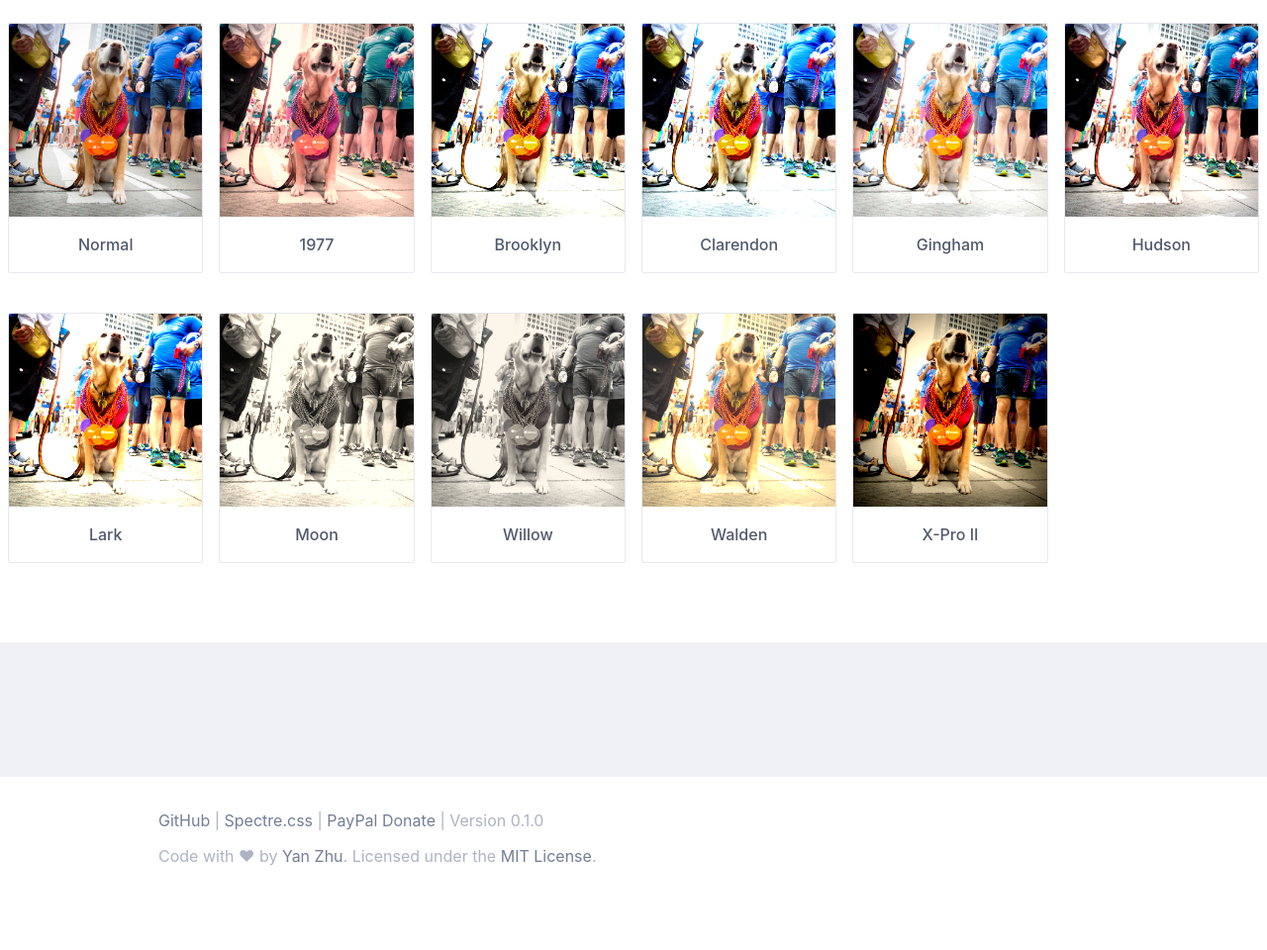
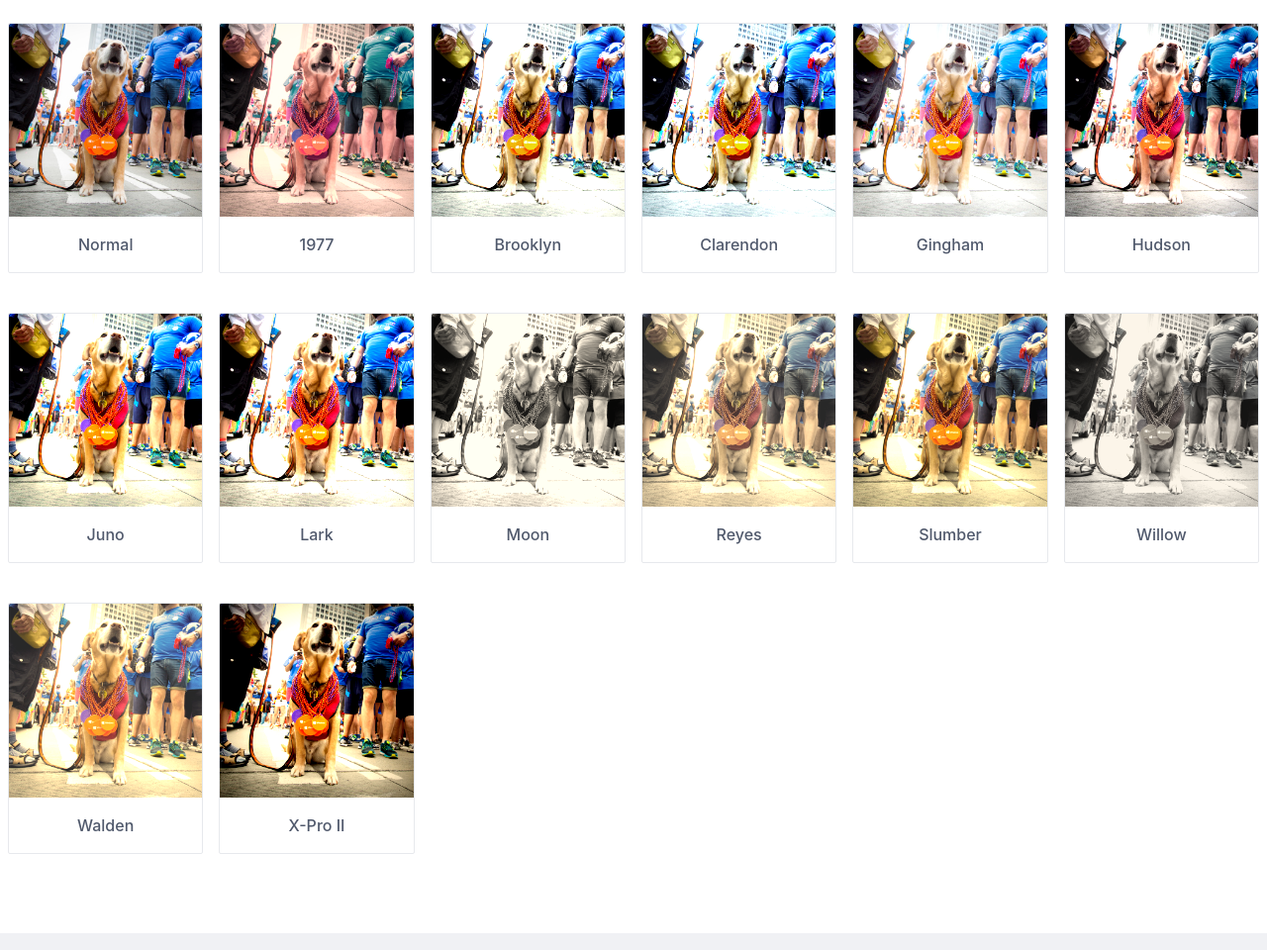
Before and after one commit to picturepan2/instagram.css, a website: page index.html in a window 1280 px wide. Shown: the part 505-1465 px from the top of the page at 99% size. Before the commit the page ends 1418 px from the top, so only its background shows below. Drawn offline with Linux system fonts and the light colour scheme.

Commit message:
Add new filters Juno, Reyes and Slumber

```diff
--- a/index.html
+++ b/index.html
@@ -113,6 +113,16 @@
         </div>
         <div class="column col-2 col-md-3 col-sm-6 col-xs-12">
           <div class="card">
+            <div class="card-image filter-juno">
+              <img src="assets/img/instagram-example.jpg" class="img-responsive">
+            </div>
+            <div class="card-header">
+              <span class="h6">Juno</span>
+            </div>
+          </div>
+        </div>
+        <div class="column col-2 col-md-3 col-sm-6 col-xs-12">
+          <div class="card">
             <div class="card-image filter-lark">
               <img src="assets/img/instagram-example.jpg" class="img-responsive">
             </div>
@@ -128,6 +138,26 @@
             </div>
             <div class="card-header">
               <span class="h6">Moon</span>
+            </div>
+          </div>
+        </div>
+        <div class="column col-2 col-md-3 col-sm-6 col-xs-12">
+          <div class="card">
+            <div class="card-image filter-reyes">
+              <img src="assets/img/instagram-example.jpg" class="img-responsive">
+            </div>
+            <div class="card-header">
+              <span class="h6">Reyes</span>
+            </div>
+          </div>
+        </div>
+        <div class="column col-2 col-md-3 col-sm-6 col-xs-12">
+          <div class="card">
+            <div class="card-image filter-slumber">
+              <img src="assets/img/instagram-example.jpg" class="img-responsive">
+            </div>
+            <div class="card-header">
+              <span class="h6">Slumber</span>
             </div>
           </div>
         </div>
--- /dev/null
+++ b/src/_juno.scss
@@ -0,0 +1,10 @@
+// Juno Filter
+.filter-juno {
+  filter: sepia(.35) contrast(1.15) brightness(1.15) saturate(1.8);
+
+  &::before {
+    background: rgba(127, 187, 227, .2);
+    content: "";
+    mix-blend-mode: overlay;
+  }
+}
--- /dev/null
+++ b/src/_reyes.scss
@@ -0,0 +1,4 @@
+// Reyes Filter
+.filter-reyes {
+  filter: sepia(.75) contrast(.75) brightness(1.25) saturate(1.4);
+}
--- /dev/null
+++ b/src/_slumber.scss
@@ -0,0 +1,10 @@
+// Slumber Filter
+.filter-slumber {
+  filter: sepia(.65) contrast(.95) brightness(1.25) saturate(2);
+
+  &::before {
+    background: rgba(127, 187, 227, .4);
+    content: "";
+    mix-blend-mode: multiply;
+  }
+}
--- a/src/_xpro-ii.scss
+++ b/src/_xpro-ii.scss
@@ -3,7 +3,7 @@
   filter: sepia(.4) contrast(1.5) brightness(1.2) saturate(1.4);
 
   &::before {
-    background: radial-gradient(circle closest-corner, transparent 0, rgba(0, 0, 0, .65) 100%);
+    background: radial-gradient(circle closest-corner, transparent 0, rgba(0, 0, 0, .45) 100%);
     content: "";
     mix-blend-mode: multiply;
   }
--- a/src/instagram.scss
+++ b/src/instagram.scss
@@ -8,8 +8,11 @@
 @import "clarendon";
 @import "gingham";
 @import "hudson";
+@import "juno";
 @import "lark";
 @import "moon";
+@import "reyes";
+@import "slumber";
 @import "walden";
 @import "willow";
 @import "xpro-ii";
```
Also changed, not shown: dist/instagram.css, dist/instagram.min.css.
